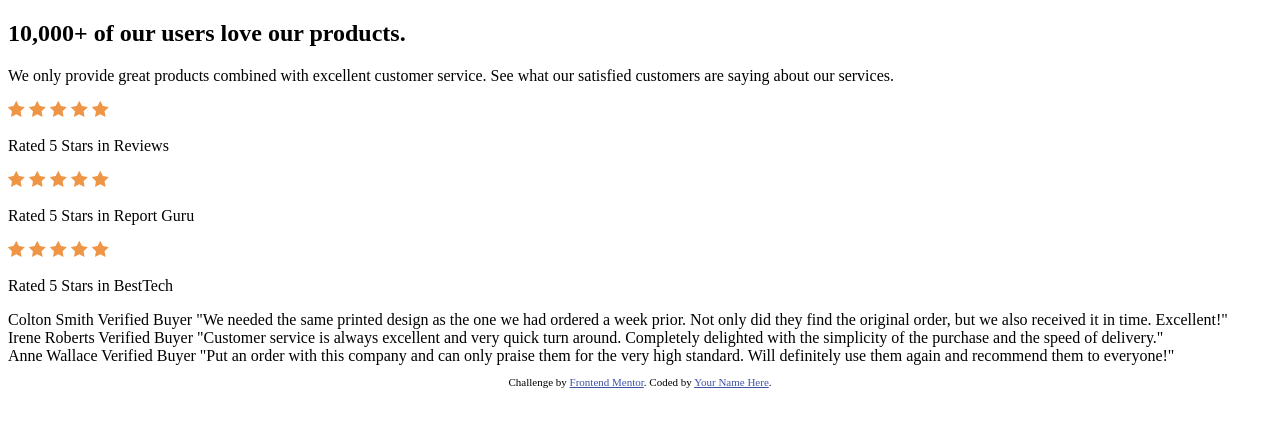
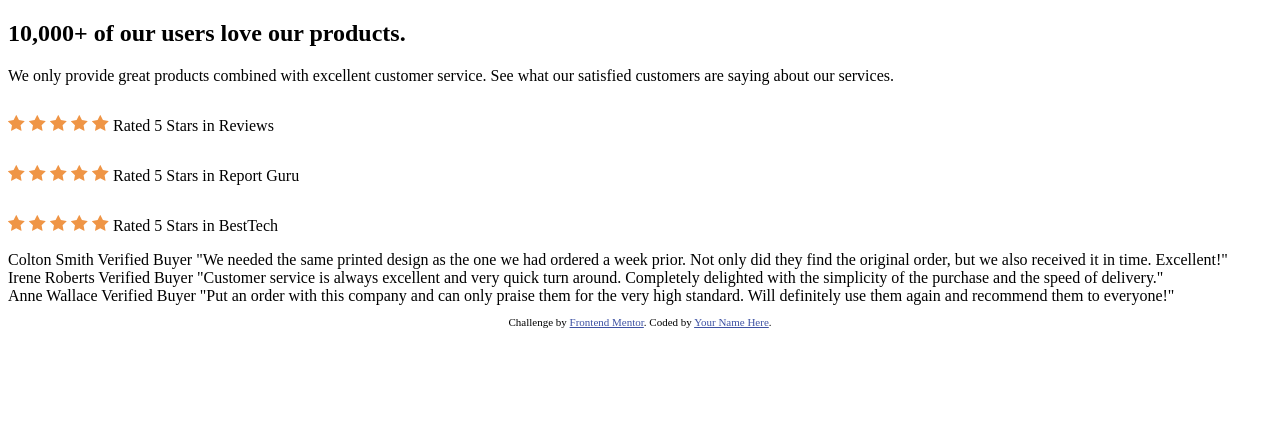
Before and after one commit to UbaidRussell/social-proof-section, a plain HTML site: page index.html in a window 1280 px wide. Drawn offline with Linux system fonts and the light colour scheme.

Commit message:
made stars and paragraph text inline 🔧

```diff
--- a/main.css
+++ b/main.css
@@ -5,3 +5,6 @@
   .attribution a {
     color: hsl(228, 45%, 44%);
   }
+  .paragraph-rating{
+    display:inline-block;
+  }
```
